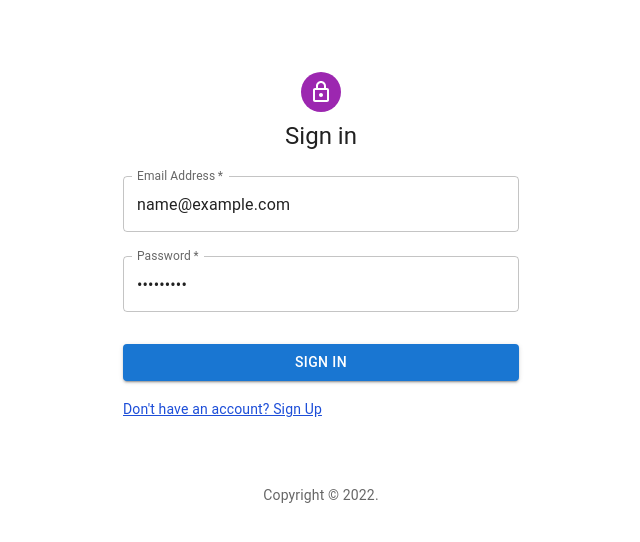
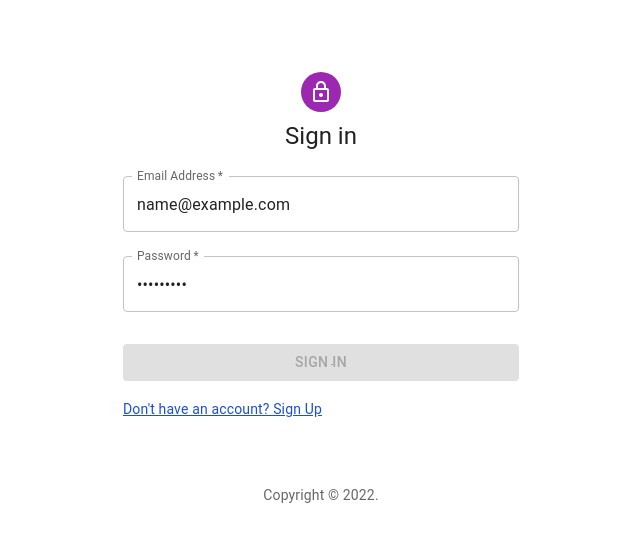
Before and after one commit to habits-test/front-habits, a React (Vite) app: page /login in a window 1280 px wide. Both pictures are taken after typing "name@example.com", "Sample123" into the empty fields and a click on the button "SIGN IN". Shown: the top 542 px of the page, without its empty margins (319-959 px from the left). Built offline with nearby package versions, Linux system fonts and the light colour scheme; no server answers.

Commit message:
loading for signin

```diff
--- a/src/components/auth/LoginForm.tsx
+++ b/src/components/auth/LoginForm.tsx
@@ -1,4 +1,4 @@
-import * as React from "react";
+import CircularProgress from "@mui/material/CircularProgress";
 import Avatar from "@mui/material/Avatar";
 import Button from "@mui/material/Button";
 import CssBaseline from "@mui/material/CssBaseline";
@@ -30,6 +30,7 @@ type LoginFormProps = {
   updateSigninFormData: (e: any) => void;
   signinformData: { email: string; password: string };
   handleSubmit: (e: any) => void;
+  loading: boolean;
 };
 
 const theme = createTheme();
@@ -38,6 +39,7 @@ const LoginForm = ({
   updateSigninFormData,
   signinformData,
   handleSubmit,
+  loading,
 }: LoginFormProps) => {
   return (
     <ThemeProvider theme={theme}>
@@ -87,15 +89,30 @@ const LoginForm = ({
               value={signinformData.password}
               onChange={updateSigninFormData}
             />
-
+            <Box sx={{ position: "relative" }}>
               <Button
                 type="submit"
                 fullWidth
                 variant="contained"
                 sx={{ mt: 3, mb: 2 }}
+                disabled={loading}
               >
                 Sign In
               </Button>
+              {loading && (
+                <CircularProgress
+                  size={24}
+                  sx={{
+                    color: "primary",
+                    position: "absolute",
+                    top: "50%",
+                    left: "50%",
+                    marginTop: "-6px",
+                    marginLeft: "-12px",
+                  }}
+                />
+              )}
+            </Box>
             <Grid container>
               <Grid item>
                 <Link
--- a/src/pages/LoginPage.tsx
+++ b/src/pages/LoginPage.tsx
@@ -6,8 +6,14 @@ import LinearProgress from "@mui/material/LinearProgress";
 import { useNavigate } from "react-router-dom";
 
 const LoginPage = () => {
-  const { updateSigninFormData, signinformData, signin, loggedIn, checkAuth } =
-    useAuthStore();
+  const {
+    updateSigninFormData,
+    signinformData,
+    signin,
+    loggedIn,
+    checkAuth,
+    loading,
+  } = useAuthStore();
 
   const navigate = useNavigate();
 
@@ -22,6 +28,7 @@ const LoginPage = () => {
     signinformData,
     handleSubmit,
     updateSigninFormData,
+    loading,
   };
 
   useEffect(() => {
--- a/src/store/authStore.ts
+++ b/src/store/authStore.ts
@@ -20,6 +20,7 @@ type UserData = {
 };
 
 interface AuthState {
+  loading: boolean;
   signupformData: Signup;
   signinformData: Signin;
   loggedIn: boolean | null;
@@ -33,6 +34,7 @@ interface AuthState {
 }
 
 const useAuthStore = create<AuthState>()((set) => ({
+  loading: false,
   signupformData: {
     firstName: "",
     lastName: "",
@@ -90,6 +92,7 @@ const useAuthStore = create<AuthState>()((set) => ({
   },
   signin: async () => {
     const { signinformData } = useAuthStore.getState();
+    set({ loading: true });
     await axios.post("/signin", signinformData);
     set({
       signinformData: {
@@ -97,6 +100,7 @@ const useAuthStore = create<AuthState>()((set) => ({
         password: "",
       },
       loggedIn: null,
+      loading: false,
     });
   },
 
```
Lines whose indentation alone changed are shown as unchanged.
